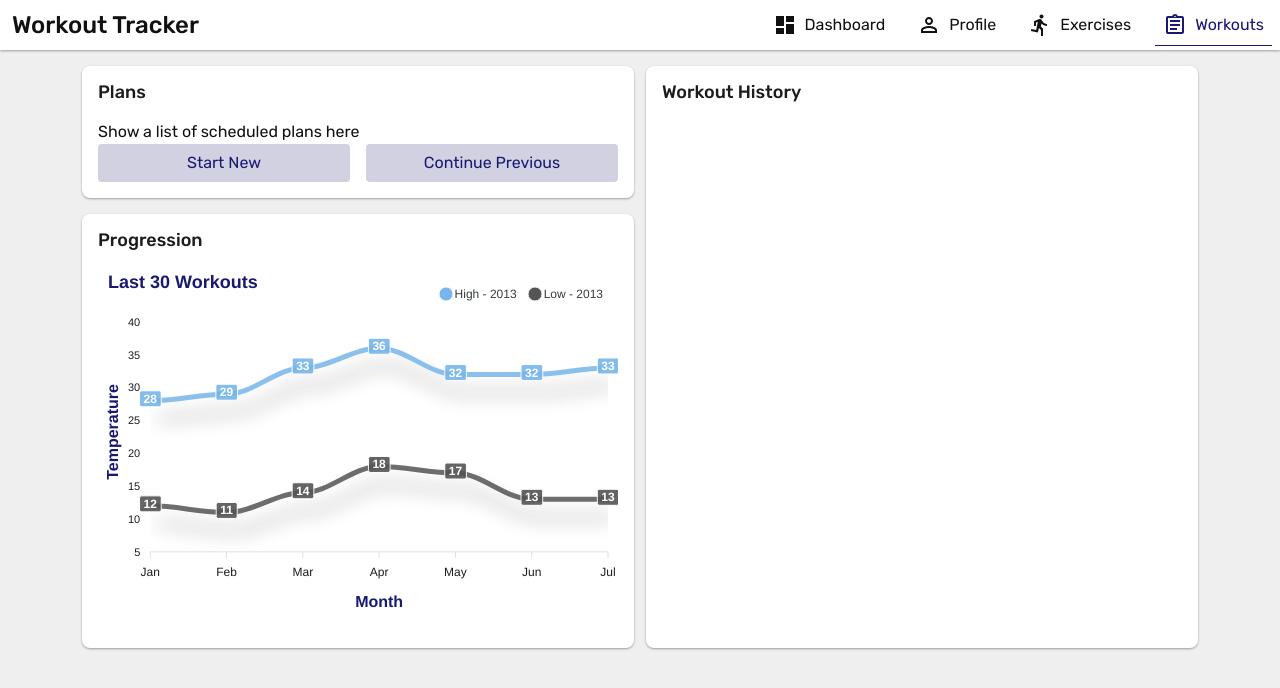
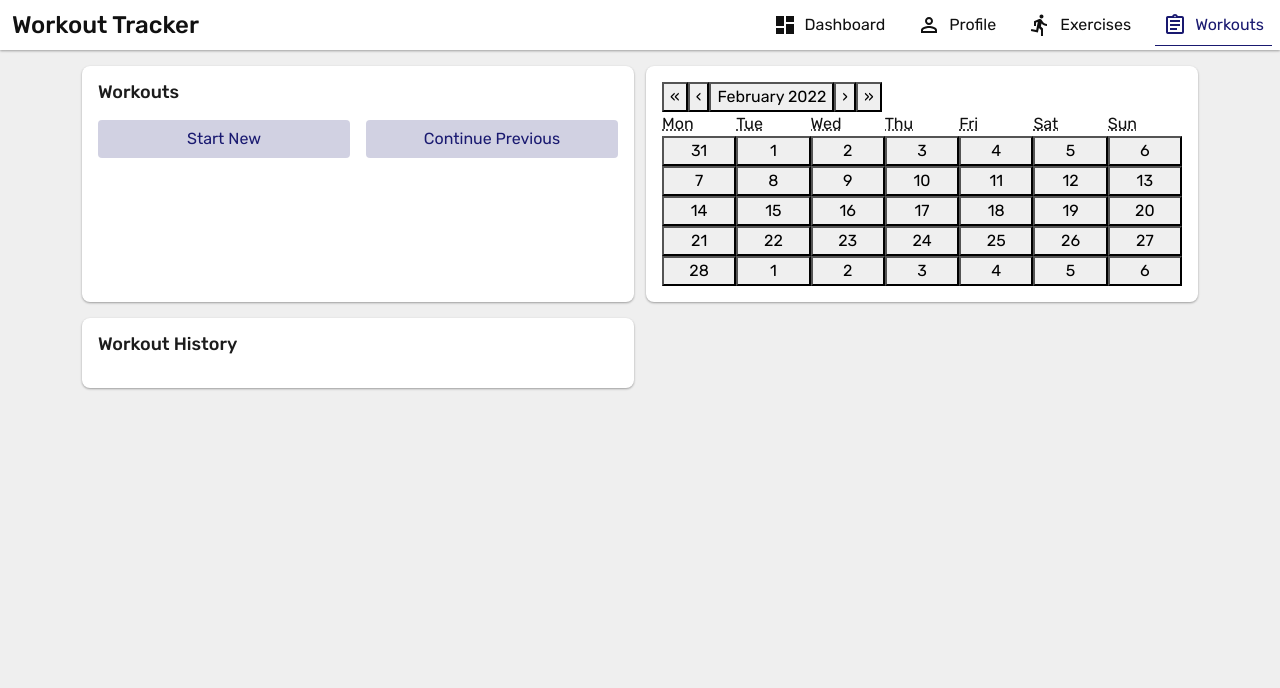
Before and after one commit to fredford/workout-tracker, a React (Create React App) app: page /workouts in a window 1280 px wide. Shown: the top 688 px of the page. Built offline with nearby package versions, Linux system fonts and the light colour scheme; no server answers; sample sign-in values are in the browser's storage.

Commit message:
added calendar to workouts page

```diff
--- a/package.json
+++ b/package.json
@@ -27,6 +27,7 @@
     "react-apexcharts": "^1.4.0",
     "react-bootstrap": "^2.1.1",
     "react-bootstrap-icons": "^1.7.2",
+    "react-calendar": "^3.7.0",
     "react-chartjs-2": "^4.0.1",
     "react-dom": "^17.0.2",
     "react-icons": "^4.3.1",
--- a/src/pages/Workouts/Workouts.js
+++ b/src/pages/Workouts/Workouts.js
@@ -2,17 +2,15 @@ import React from "react";
 import Page from "../Page/Page";
 import Card from "../../components/cards/Card";
 import Progression from "./Progression/Progression";
+import Calendar from "react-calendar";
 
 export default function Workouts() {
   return (
     <Page>
       <div className="row mt-3">
-        <div className="col-md-6 align-items-stretch">
-          <div className="row">
-            <div className="col-md-12 stretch-card mb-3">
+        <div className="col-md-6 stretch-card mb-3">
           <Card>
-                <h4>Plans</h4>
-                Show a list of scheduled plans here
+            <h4>Workouts</h4>
             <div className="d-flex flex-row">
               <button className="btn btn-standard w-100 margin-right">
                 Start New
@@ -23,16 +21,12 @@ export default function Workouts() {
             </div>
           </Card>
         </div>
-
-            <div className="col-md-12 stretch-card">
+        <div className="col-md-6 stretch-card mb-3">
           <Card>
-                <h4>Progression</h4>
-                <Progression />
+            <Calendar />
           </Card>
         </div>
-          </div>
-        </div>
-        <div className="col-md-6 card-stretch">
+        <div className="col-md-6 stretch-card">
           <Card>
             <h4>Workout History</h4>
           </Card>
@@ -41,3 +35,21 @@ export default function Workouts() {
     </Page>
   );
 }
+
+const workouts = [
+  {
+    id: "1283012j1odd10duksd",
+    date: "2022/3/10 9:50PM",
+    type: "Progression",
+  },
+  {
+    id: "1283012j1odd8f0a9sdfd",
+    date: "2022/3/9 9:50PM",
+    type: "Single Set Max",
+  },
+  {
+    id: "128fasdjfkla1duksd",
+    date: "2022/3/8 9:50PM",
+    type: "Light",
+  },
+];
--- a/src/styles/_utilities.scss
+++ b/src/styles/_utilities.scss
@@ -110,7 +110,7 @@ hr {
   align-items: stretch;
 }
 
-.card-stretch {
+.stretch-card {
   display: flex;
   justify-content: stretch;
   align-items: stretch;
```
Also changed, not shown: 1 other file (tests, documents, lock files or other folders). Lines whose indentation alone changed are shown as unchanged.
